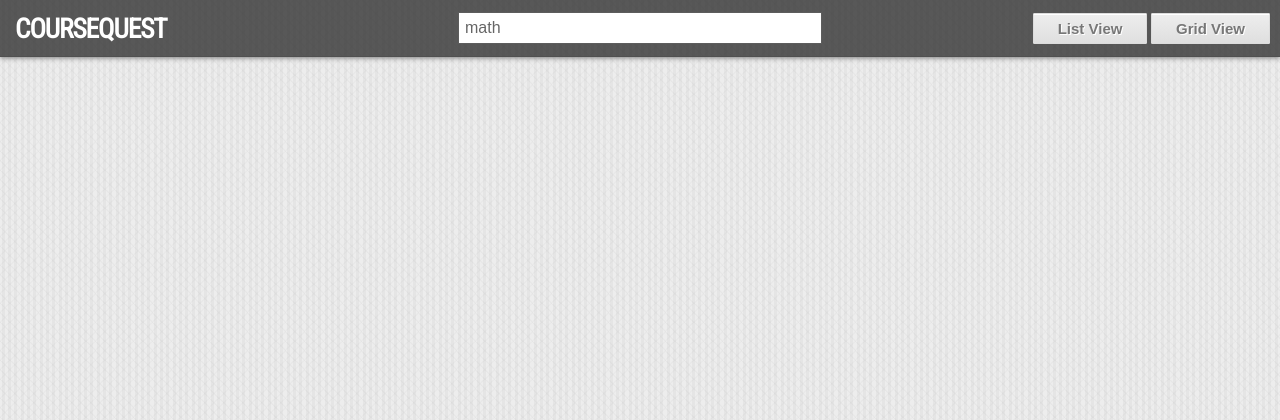
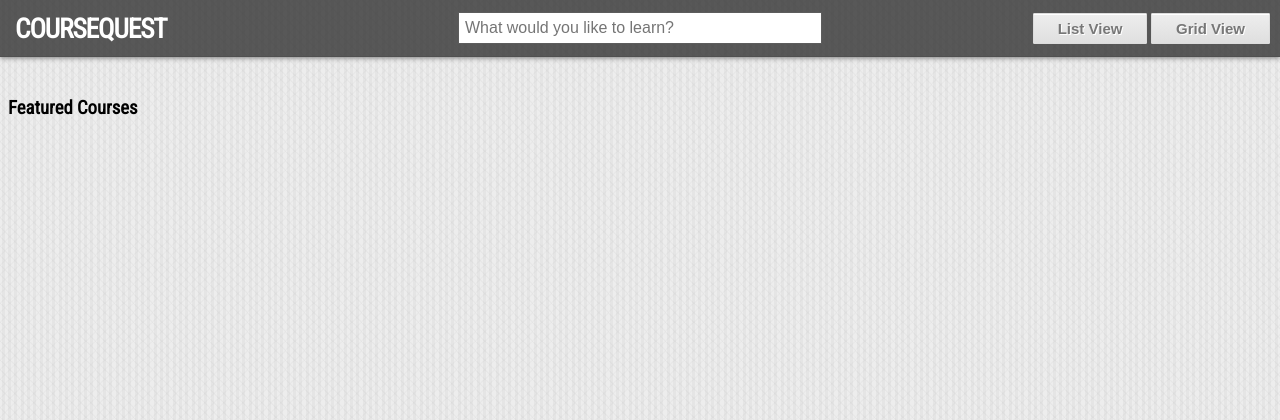
Before and after one commit to JPAdv-zz/CourseQuest, a CodeIgniter app: page /coursequest/index.php/home in a window 1280 px wide. Shown: the top 420 px of the page. Run offline with CodeIgniter, Linux system fonts and the light colour scheme; some libraries are stand-ins or nearby versions.

Commit message:
featured courses feature added

```diff
--- a/src/application/views/home_view.php
+++ b/src/application/views/home_view.php
@@ -19,6 +19,11 @@
                 }
             }
         });
+
+        $.get('<?php echo base_url(); ?>index.php/api/featured_courses',function(data){
+            renderJsonResults(data,'featured_courses');
+        });
+
         $.getJSON(
             '<?php echo base_url(); ?>index.php/api/get_tags/?callback=?',function(data){
                 $( "#search_box" ).autocomplete({
@@ -72,12 +77,12 @@
             if(currentView == 'listView'){
                 $.get('<?php echo base_url(); ?>index.php/content_table/?q='+encodeURI(q),function(data){
                     currentSearch = q;
-                    renderResults(data);
+                    renderJsonResults(data,'tablecontainer');
                 });
             }else if(currentView == 'gridView'){
                 $.get('<?php echo base_url(); ?>index.php/api/search/?q='+encodeURI(q),function(data){
                     currentSearch = q;
-                    renderResults(data);
+                    renderJsonResults(data,'tablecontainer');
                 });
             }
 
@@ -87,9 +92,9 @@
 
     }
 
-    function renderResults(data){
+    function renderJsonResults(data,id){
         if(currentView == 'listView'){
-            $("#tablecontainer")[0].innerHTML = data;
+            $("#"+id)[0].innerHTML = data;
             $('#list_view_button').addClass('active');
             $('#grid_view_button').removeClass('active');
         }else if(currentView == 'gridView'){
@@ -105,8 +110,8 @@
                 df.appendChild(elem);
             }
 
-            $("#tablecontainer").empty();
-            $("#tablecontainer")[0].appendChild(df);
+            $("#"+id).empty();
+            $("#"+id)[0].appendChild(df);
             $('#grid_view_button').addClass('active');
             $('#list_view_button').removeClass('active');
         }
@@ -135,7 +140,7 @@
                  </div>
             </header>
     <div id="search_padding">
-        <input id="search_box" value="math" placeholder="What would you like to learn?" type="text" name="q" speech="speech" x-webkit-speech="x-webkit-speech" onspeechchange="search();" onwebkitspeechchange="search();" size=300/>
+        <input id="search_box" placeholder="What would you like to learn?" type="text" name="q" speech="speech" x-webkit-speech="x-webkit-speech" onspeechchange="search();" onwebkitspeechchange="search();" size=300/>
     </div>
 
     <div id="loading_logo">
@@ -154,3 +159,8 @@
 <div id="tablecontainer">
 
 </div>
+
+<h3>Featured Courses</h3>
+<div id="featured_courses">
+
+</div>
```
Also changed, not shown: src/application/controllers/api.php (+10 -0 lines).
